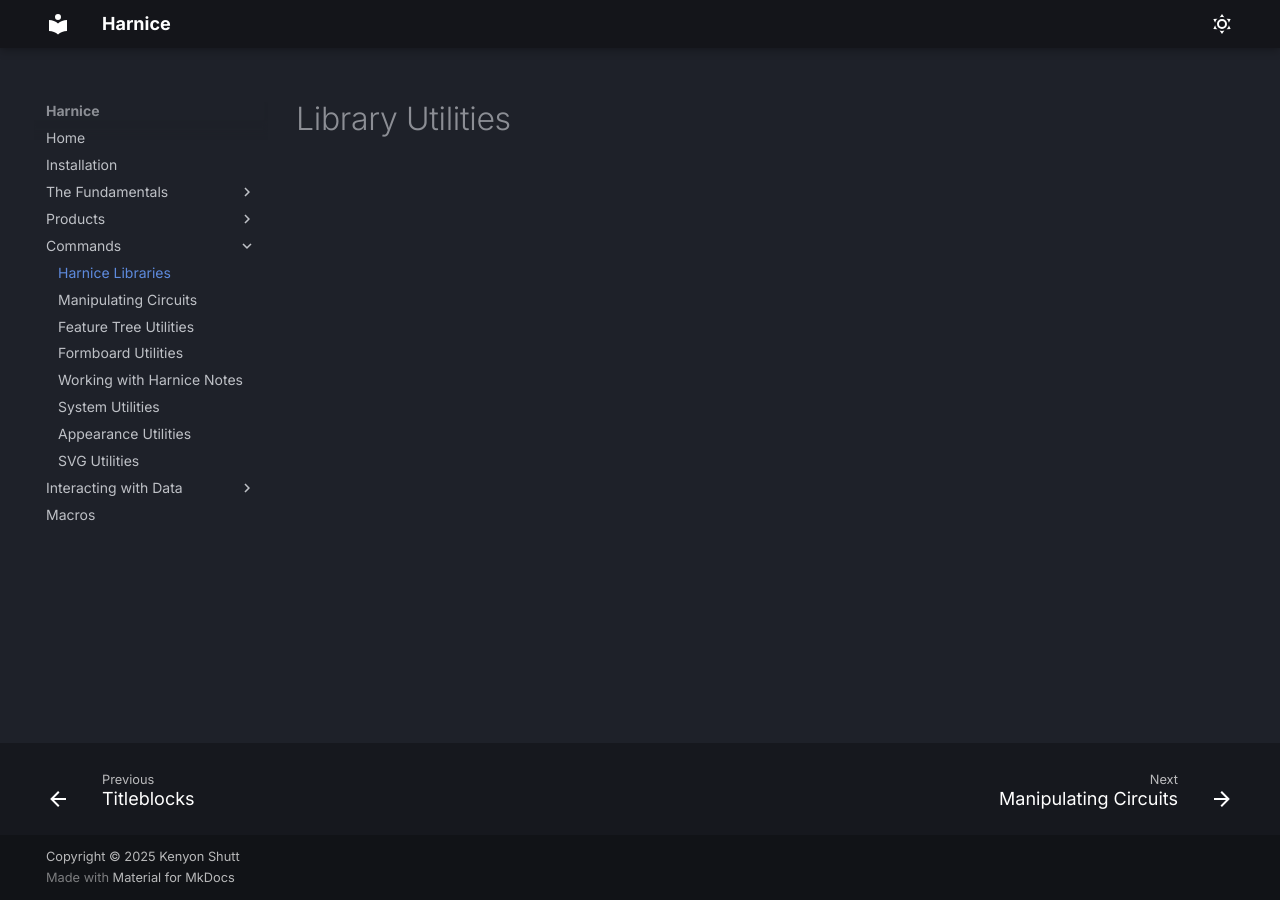
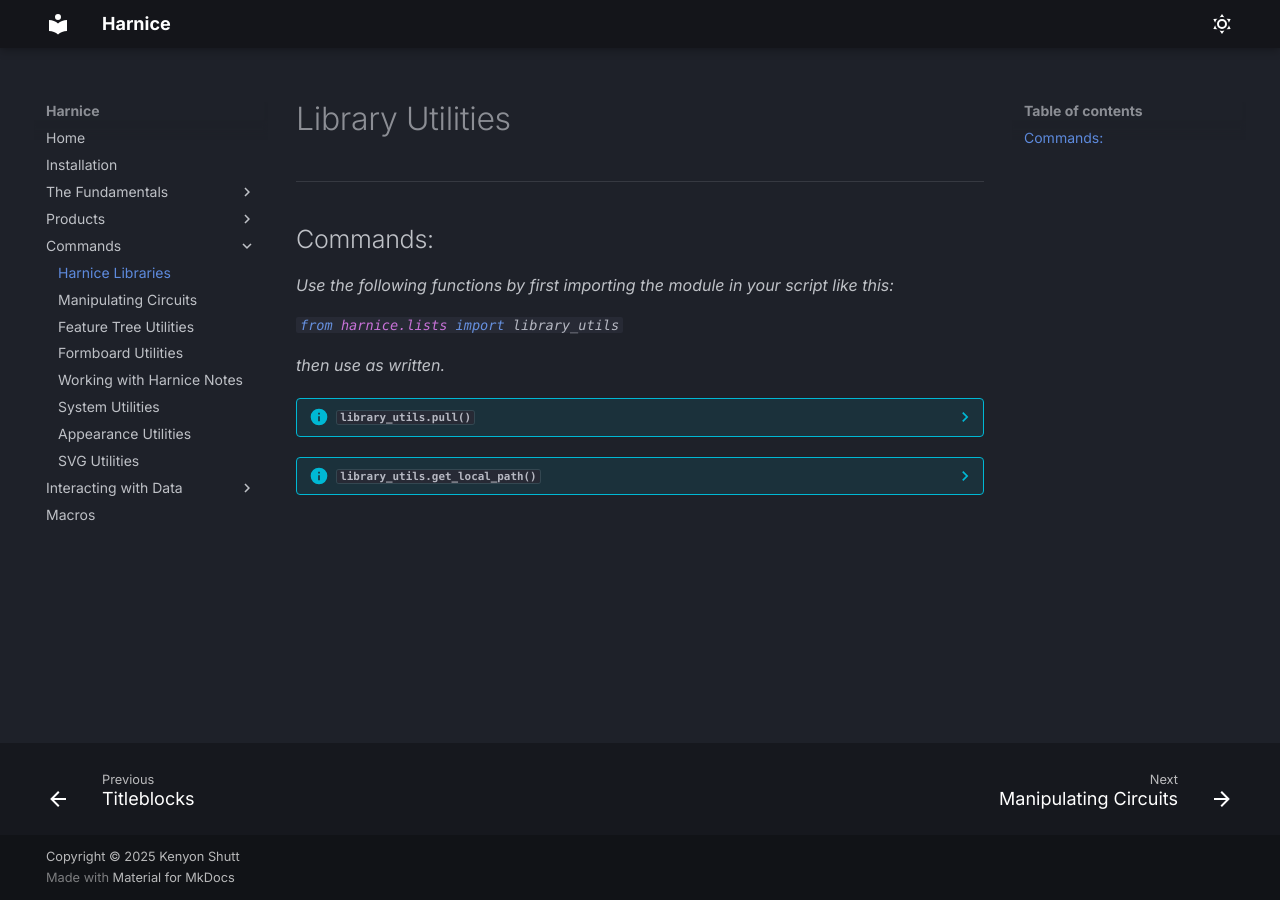
Before and after one commit to harnice/Harnice, an MkDocs documentation site: the page built from docs/commands/library_utils.md, in a window 1280 px wide. Built offline with MkDocs 1.6.1 and Material for MkDocs 9.7.7, drawn with Linux system fonts in a browser that asks for light colours; some web fonts are replaced.

Commit message:
commands starting to come together

````diff
--- a/docs/commands/library_utils.md
+++ b/docs/commands/library_utils.md
@@ -1 +1,15 @@
 # Library Utilities
+---
+##Commands:
+*Use the following functions by first importing the module in your script like this:
+```python
+from harnice.lists import library_utils
+```
+ then use as written.*
+??? info "`library_utils.pull()`"
+
+    documentation needed
+
+??? info "`library_utils.get_local_path()`"
+
+    documentation needed
````
Also changed, not shown: 2 other files.
